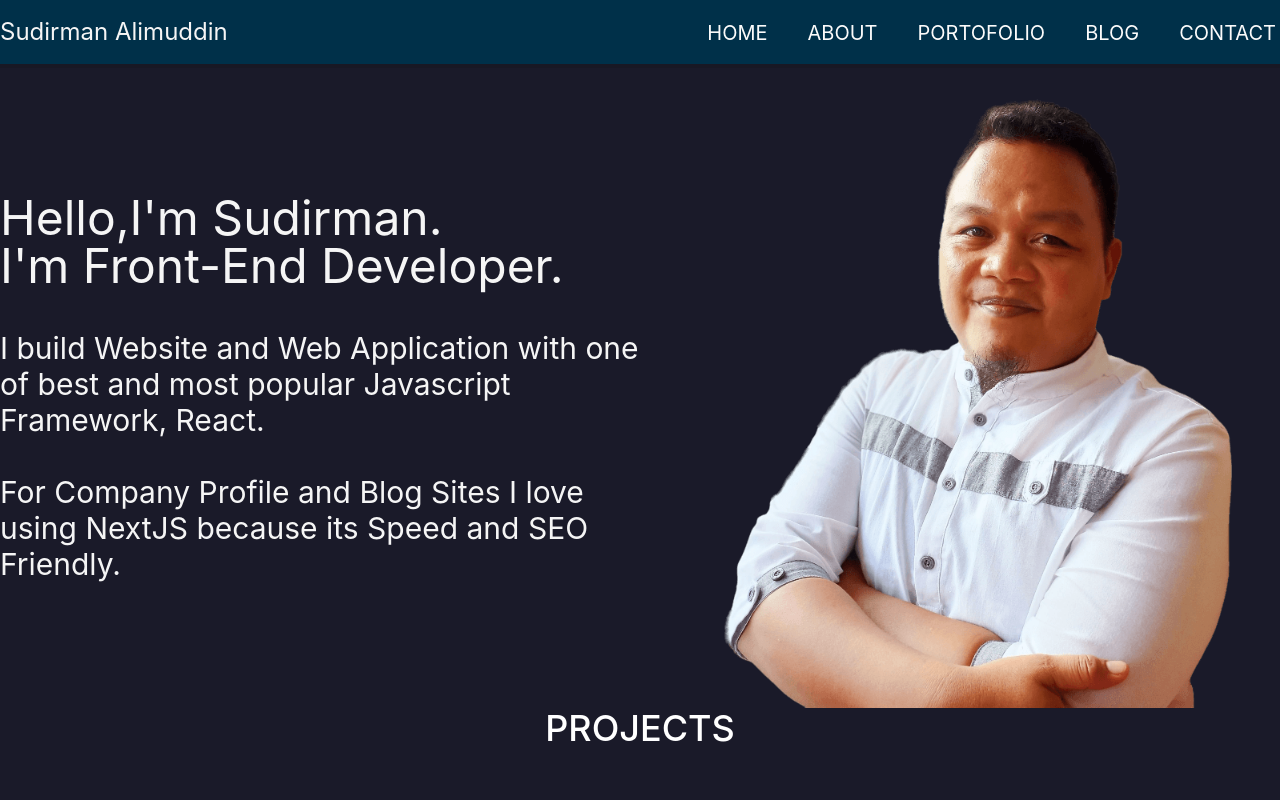
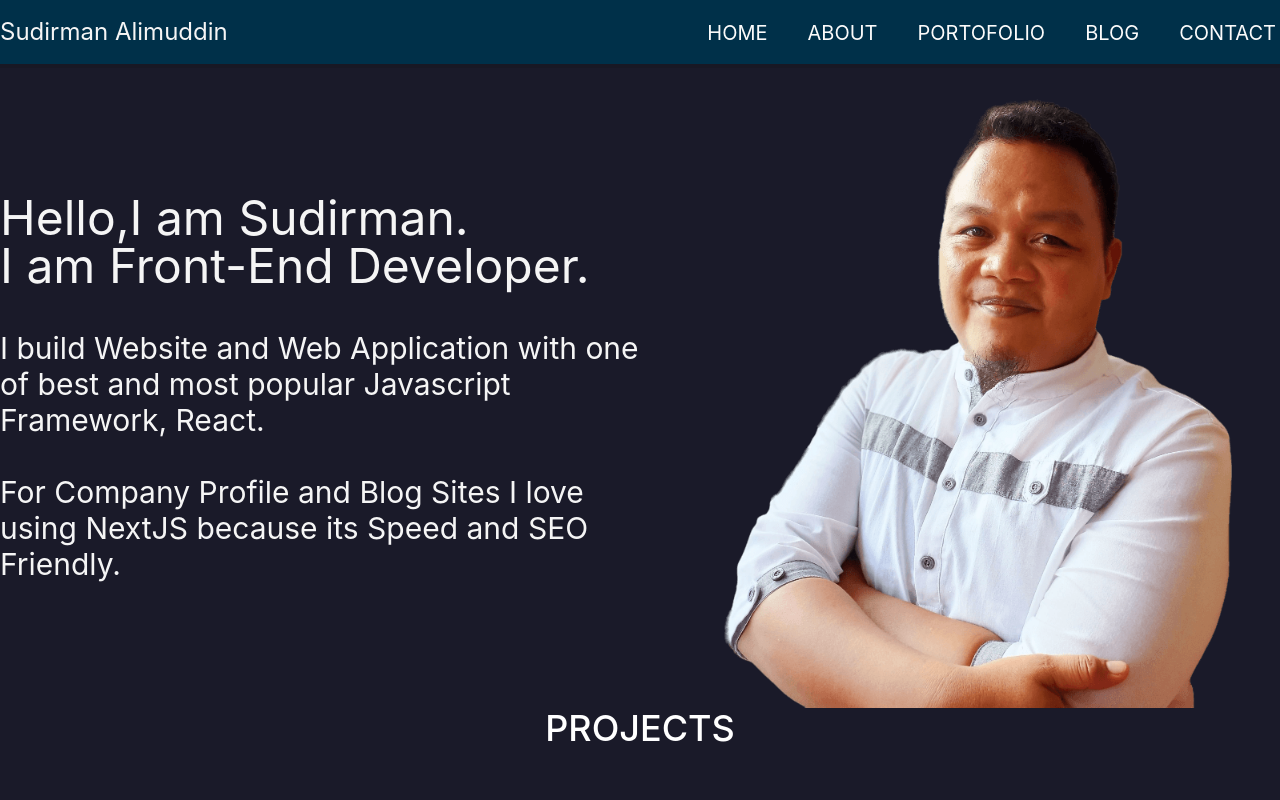
Before and after one commit to dirman8/dirman-portfolio, a Next.js app: page / in a window 1280 px wide. Shown: the top 800 px of the page. Built offline with nearby package versions, Linux system fonts and the light colour scheme.

Commit message:
delete aphostope

```diff
--- a/components/About.js
+++ b/components/About.js
@@ -14,9 +14,8 @@ const About = () => {
 				{/* Atur margin/padding agar saat medium content tidak terlalu kecil */}
 				<div className="w-6/12 m-auto md: w-5/6">
 					<h1 className="text-5xl mb-10 leading-124">
-						Hello,I'm Sudirman.
-						<br />
-						I'm Front-End Developer.
+						Hello,I am Sudirman.
+						<br />I am Front-End Developer.
 					</h1>
 					<h3 className="text-3xl">
 						I build Website and Web Application with one of best and most popular Javascript Framework, React.
@@ -28,7 +27,7 @@ const About = () => {
 				</div>
 				<div className="w-6/12 md: w-5/6">
 					<div className="mx-auto">
-						<Image src="/dirman.png" alt="Dirman's Foto" width={widthPercentage} height={heightPercentage} style={imageStyle} />
+						<Image src="/dirman.png" alt="Dirman Foto" width={widthPercentage} height={heightPercentage} style={imageStyle} />
 					</div>
 				</div>
 			</div>
```
